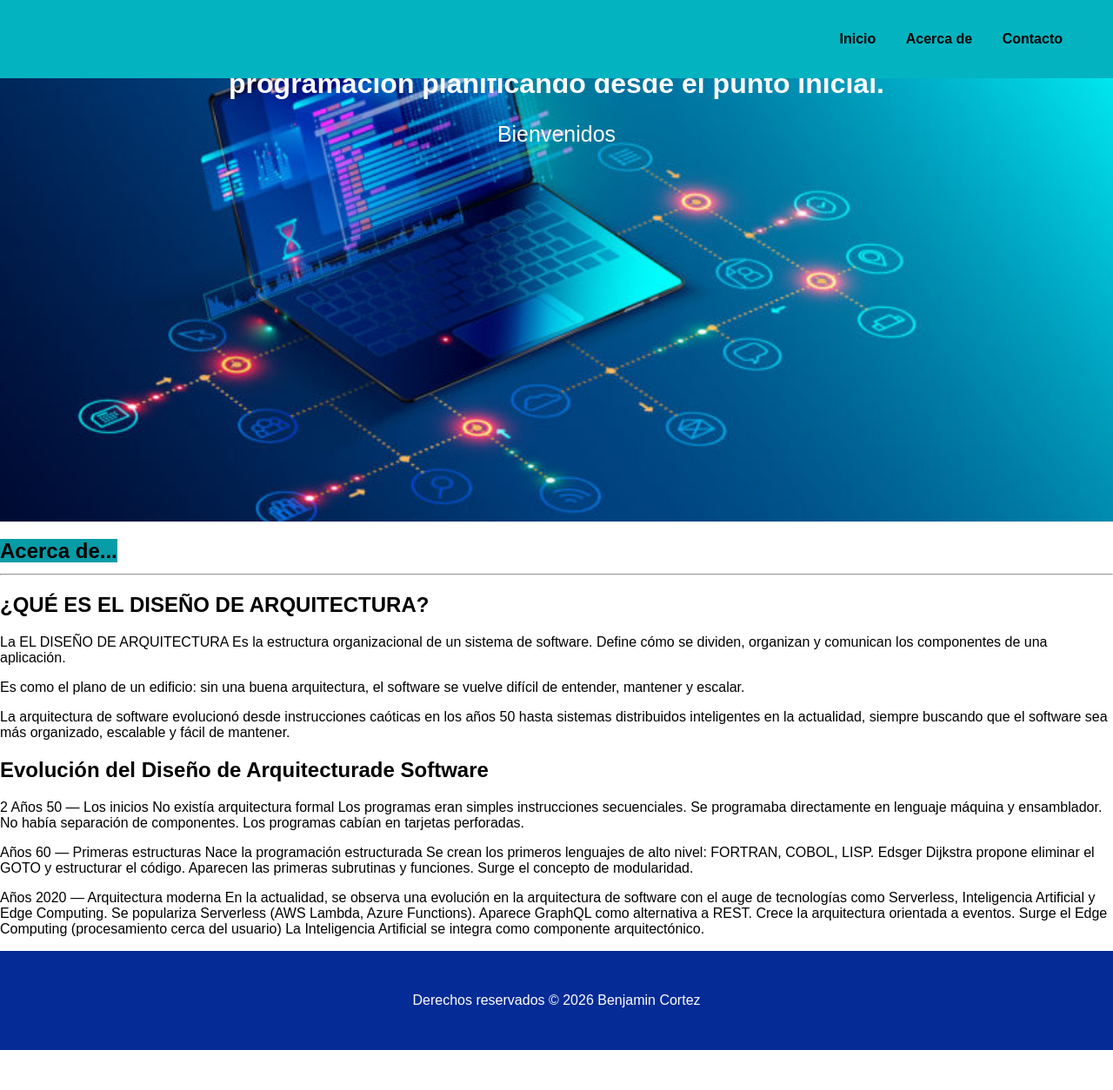
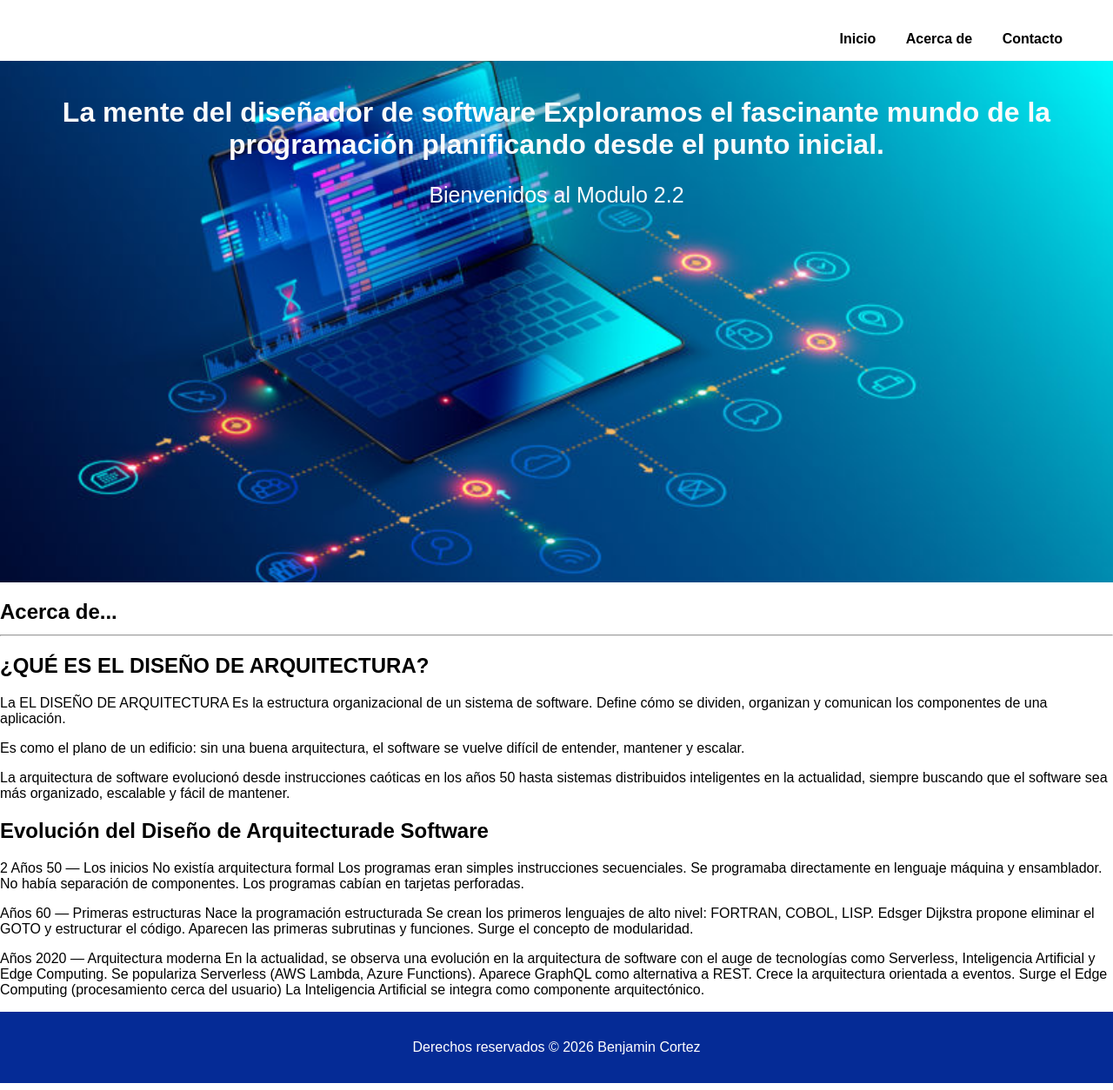
Before and after one commit to mine6cortes12-eng/ejercicio-web-bacico2D.SBenjamin, a plain HTML site: page index.html in a window 1280 px wide. Shown: the whole page at 87% size. Before the commit the page ends 1216 px from the top, so only its background shows below. Drawn offline with Linux system fonts and the light colour scheme.

Commit message:
Add files via upload

```diff
--- a/index.html
+++ b/index.html
@@ -11,12 +11,12 @@
             </ul>
         </nav>
         <h1>La mente del diseñador de software Exploramos el fascinante mundo de la programación planificando desde el punto inicial.</h1>
-        <p>Bienvenidos</p>
+        <p>Bienvenidos al Modulo 2.2</p>
     </header>
     <body>
         <main>
             <section class="contenido">
-                <h2> <span style="background-color:rgb(7, 156, 167);" ;>Acerca de...</span>
+                <h2> <span style="background-color:rgb(255, 255, 255);" ;>Acerca de...</span>
                     <tr><td> <hr>
                         </hr>
                         <h2>¿QUÉ ES EL DISEÑO DE ARQUITECTURA?</h2>
--- a/styles.css
+++ b/styles.css
@@ -20,7 +20,7 @@
 }
 
 nav{
-    background-color: rgb(4, 179, 192);
+    background-color: rgba(44, 245, 211, 0);
     padding: 20px;
     position: fixed;
     top: 0;
@@ -51,7 +51,7 @@ a:hover{
 }
 
 body{
-    margin-top: 0px;
+    margin-top: 70px;
     margin-left: 0px;
     margin-right: 0px;
     font-family: Arial, Helvetica, sans-serif;
@@ -67,7 +67,7 @@ body{
 
 .footer{
     background-color: rgb(5,43,150);
-    padding: 3rem;
+    padding: 2rem;
     color: #14d6cc;
     color: #ffffff;
     text-align: center;
```
Also changed, not shown: script.js (line endings or trailing spaces).
